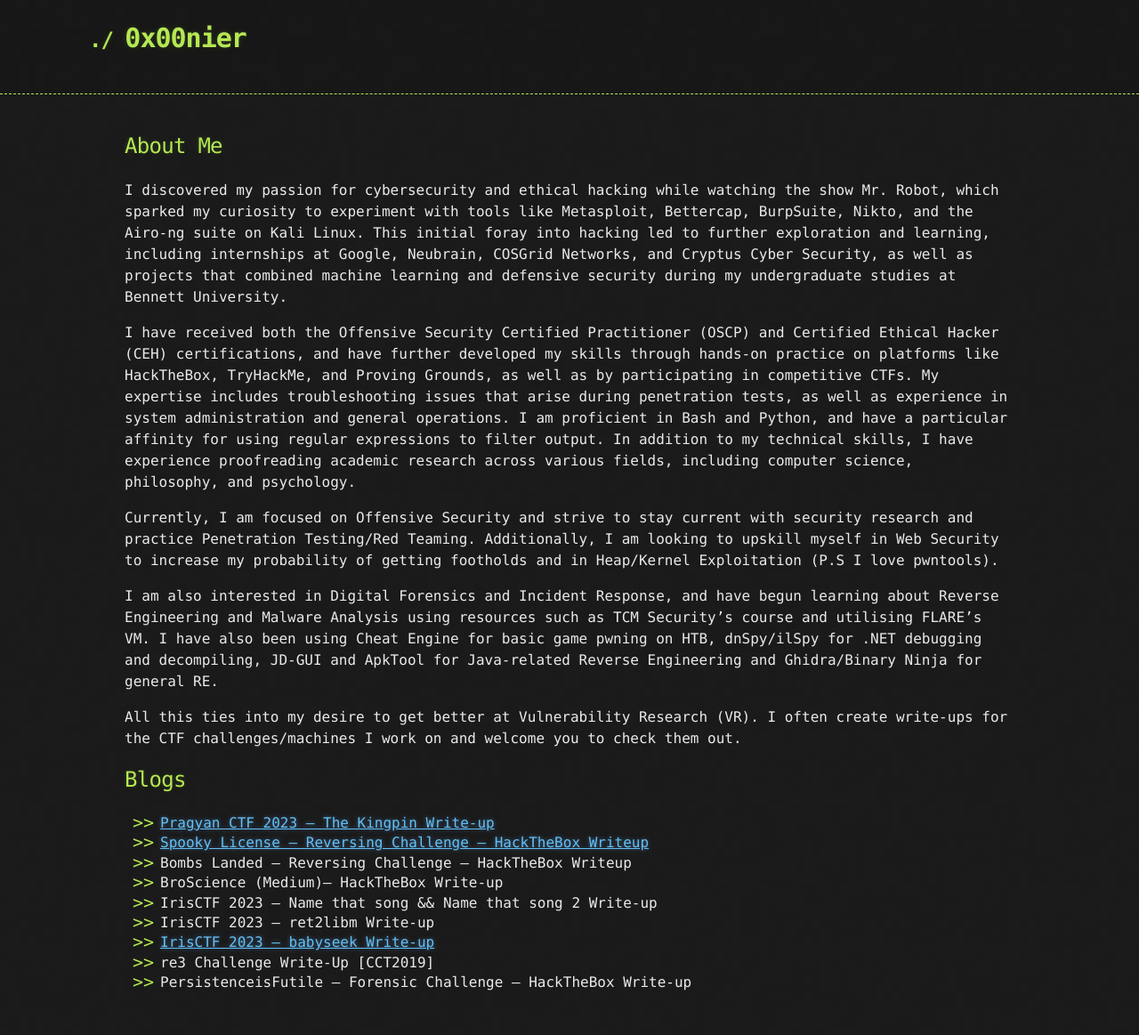
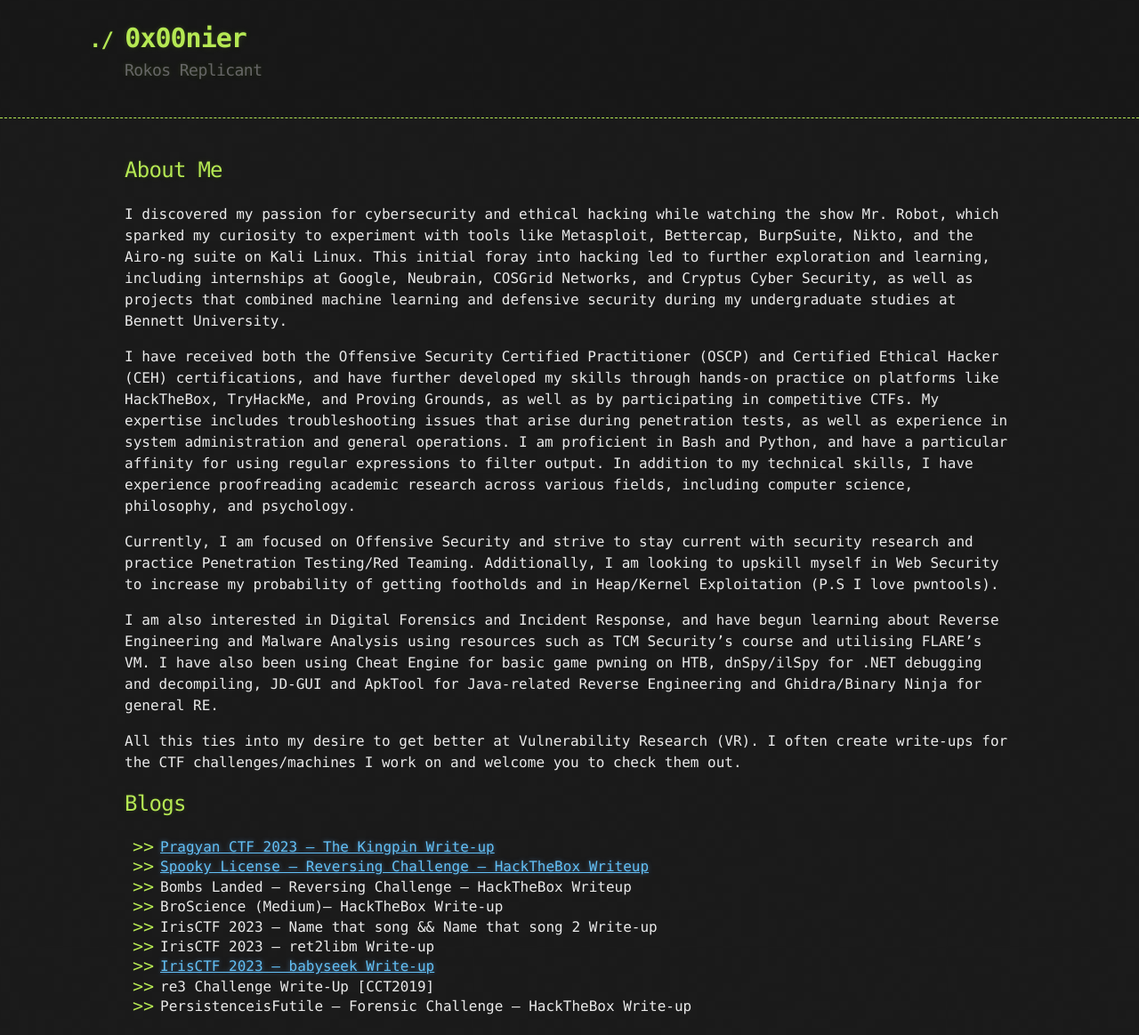
Before and after one commit to 0x00nier/0x00nier.github.io, a Jekyll site: the page built from index.md, in a window 1280 px wide. Shown: the whole page at 89% size. Built offline with Jekyll 4.4.1, drawn with Linux system fonts in a browser that asks for light colours; before the commit the page ends 1136 px from its top, so only the background shows below that.

Commit message:
Brought back description

```diff
--- a/_config.yml
+++ b/_config.yml
@@ -1,3 +1,4 @@
 title: 0x00nier
+description: Rokos Replicant
 show_downloads: false
 theme: jekyll-theme-hacker
```
